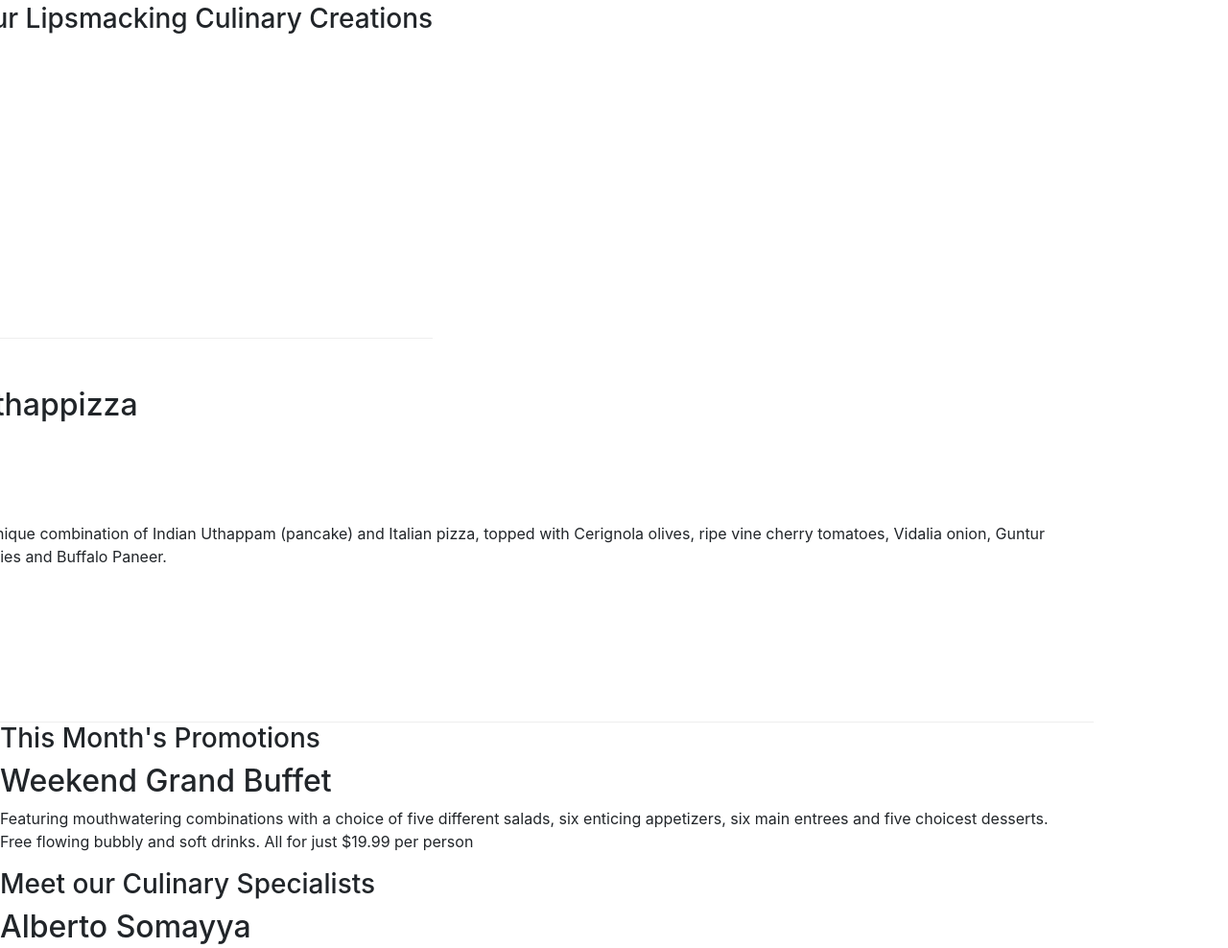
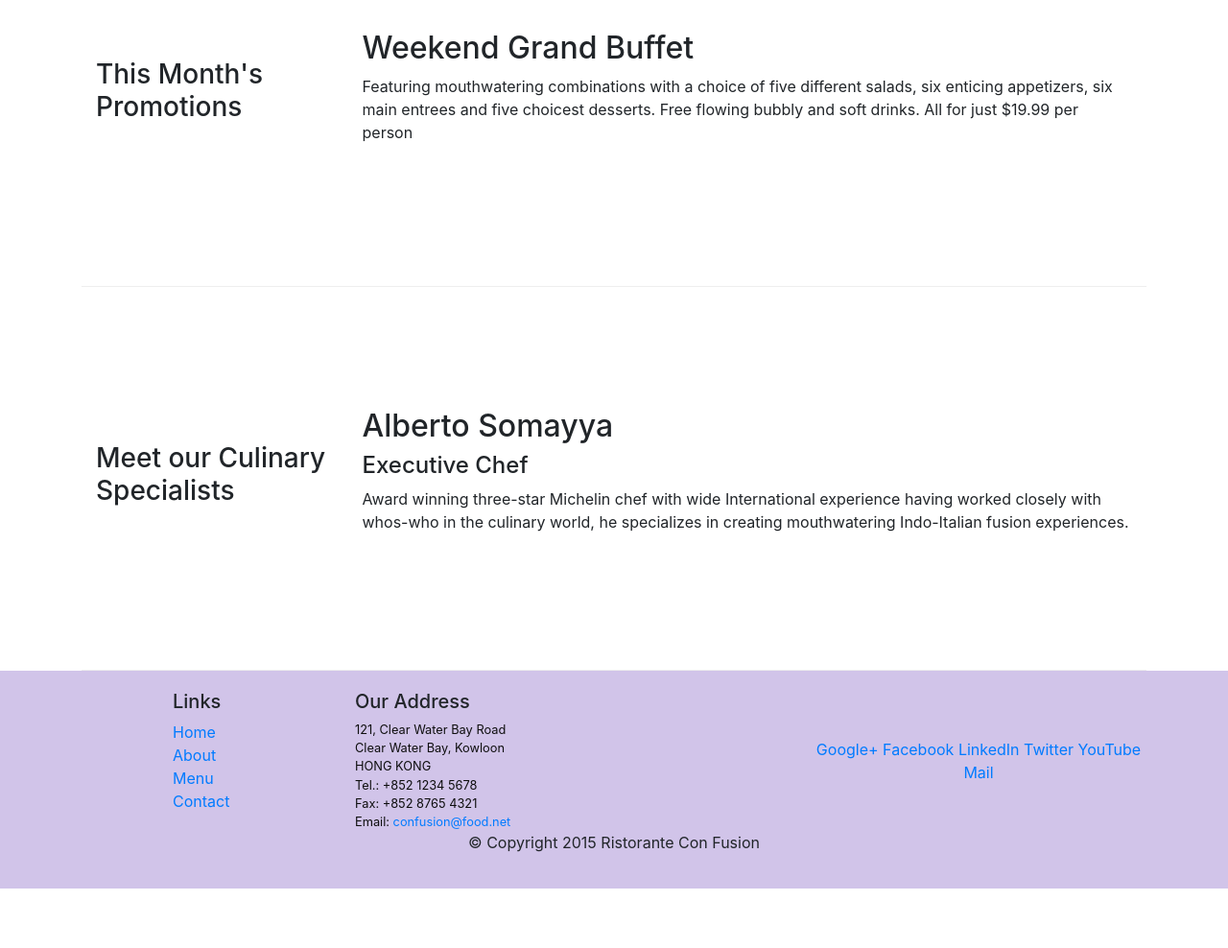
Before and after one commit to mayanksharma019/front-end-web-ui-frameworks, a website: page index.html in a window 1280 px wide. Shown: the part 761-1749 px from the top of the page at 96% size. After the commit the page ends 1687 px from the top, so only its background shows below. Drawn offline with nearby package versions, Linux system fonts and the light colour scheme; files that its build step writes are made by us from their sources.

Commit message:
4th commit

```diff
--- a/index.html
+++ b/index.html
@@ -2,61 +2,62 @@
 <html lang="en">
 
 <head>
+    <!-- Required meta tags always come first -->
+    <meta charset="utf-8">
+    <meta name="viewport" content="width=device-width, initial-scale=1, shrink-to-fit=no">
+    <meta http-equiv="x-ua-compatible" content="ie=edge">
+
+    <!-- Bootstrap CSS -->
+    <link rel="stylesheet" href="node_modules/bootstrap/dist/css/bootstrap.min.css">
+    <link href="css/styles.css" rel="stylesheet">
     <title>Ristorante Con Fusion</title>
-    <!-- Required meta tags always come first -->
-<meta charset="utf-8">
-<meta name="viewport" content="width=device-width, initial-scale=1, shrink-to-fit=no">
-<meta http-equiv="x-ua-compatible" content="ie=edge">
-    <link href="css/styles.css" rel="stylesheet">
-<!-- Bootstrap CSS -->
-<link rel="stylesheet" href="node_modules/bootstrap/dist/css/bootstrap.min.css">
 </head>
 
 <body>
 
     <header class="jumbotron">
-        <div class="col-12 col-sm-6 row row-header">
-            <div class="col-12 col-sm">
-                <div class="col-12 col-sm-4 col-md-3">
+        <div class="container">
+            <div class="row row-header">
+                <div class="col-12 col-sm-8">
                     <h1>Ristorante con Fusion</h1>
                     <p>We take inspiration from the World's best cuisines, and create a unique fusion experience. Our lipsmacking creations will tickle your culinary senses!</p>
                 </div>
-                <div class="col col-sm col-md">
+                <div class="col col-sm">
                 </div>
             </div>
         </div>
     </header>
 
-    <div class="container row row-content">
-        <div class="row ">
-            <div class="row row-content">
+    <div class="container">
+        <div class="row row-content align-items-center">
+            <div class="col-sm-4 col-md-3 flex-last">
                 <h3>Our Lipsmacking Culinary Creations</h3>
             </div>
-            <div class="row row-content">
+            <div class="col-sm col-md flex-first">
                 <h2>Uthappizza</h2>
-                <p>A unique combination of Indian Uthappam (pancake) and Italian pizza, topped with Cerignola olives, ripe vine cherry tomatoes, Vidalia onion, Guntur chillies and Buffalo Paneer.</p>
+                <p class=" d-none d-sm-block">A unique combination of Indian Uthappam (pancake) and Italian pizza, topped with Cerignola olives, ripe vine cherry tomatoes, Vidalia onion, Guntur chillies and Buffalo Paneer.</p>
             </div>
         </div>
 
 
-        <div>
-            <div>
+        <div class="row row-content align-items-center">
+            <div class="col-sm-4 col-md-3">
                 <h3>This Month's Promotions</h3>
             </div>
-            <div>
+            <div class="col-sm col-md">
                 <h2>Weekend Grand Buffet</h2>
-                <p>Featuring mouthwatering combinations with a choice of five different salads, six enticing appetizers, six main entrees and five choicest desserts. Free flowing bubbly and soft drinks. All for just $19.99 per person </p>
+                <p class=" d-none d-sm-block">Featuring mouthwatering combinations with a choice of five different salads, six enticing appetizers, six main entrees and five choicest desserts. Free flowing bubbly and soft drinks. All for just $19.99 per person </p>
             </div>
         </div>
 
-        <div>
-            <div>
+        <div class="row row-content align-items-center">
+            <div class="col-sm-4 col-md-3 flex-last">
                 <h3>Meet our Culinary Specialists</h3>
             </div>
-            <div>
+            <div class="col-sm col-md flex-first">
                 <h2>Alberto Somayya</h2>
                 <h4>Executive Chef</h4>
-                <p>Award winning three-star Michelin chef with wide International experience having worked closely with whos-who in the culinary world, he specializes in creating mouthwatering Indo-Italian fusion experiences. </p>
+                <p class=" d-none d-sm-block">Award winning three-star Michelin chef with wide International experience having worked closely with whos-who in the culinary world, he specializes in creating mouthwatering Indo-Italian fusion experiences. </p>
             </div>
         </div>
     </div>
@@ -64,7 +65,7 @@
     <footer class="footer">
         <div class="container">
             <div class="row">
-                <div class="col-12 col-sm-4 order-sm-last col-md-3">
+                <div class="col-5 offset-1 col-sm-2">
                     <h5>Links</h5>
                     <ul class="list-unstyled">
                         <li><a href="#">Home</a></li>
@@ -73,7 +74,7 @@
                         <li><a href="#">Contact</a></li>
                     </ul>
                 </div>
-                <div class="col-7 col-sm-5">
+                <div class="col-6 col-sm-5">
                     <h5>Our Address</h5>
                     <address>
 		              121, Clear Water Bay Road<br>
@@ -84,8 +85,8 @@
 		              Email: <a href="mailto:confusion@food.net">confusion@food.net</a>
 		           </address>
                 </div>
-                <div  class="col-12 col-sm-4">
-                    <div class="col-auto">
+                <div class="col col-sm-4 align-self-center">
+                    <div style="text-align:center">
                         <a href="http://google.com/+">Google+</a>
                         <a href="http://www.facebook.com/profile.php?id=">Facebook</a>
                         <a href="http://www.linkedin.com/in/">LinkedIn</a>
@@ -95,17 +96,20 @@
                     </div>
                 </div>
            </div>
-           <div>
-                <div>
-                    <p>© Copyright 2018 Ristorante Con Fusion</p>
+           <div class="row justify-content-center">
+                <div class="col-auto">
+                    <p>© Copyright 2015 Ristorante Con Fusion</p>
                 </div>
            </div>
         </div>
     </footer>
-    <!-- jQuery first, then Popper.js, then Bootstrap JS. -->
-    <script src="node_modules/jquery/dist/jquery.slim.min.js"></script>
+
+    <!-- jQuery first, then Tether, then Bootstrap JS. -->
+    <!-- Bootsrap beta 4 replaced Tether with Popper -->
+    <script src="node_modules/jquery/dist/jquery.min.js"></script>
     <script src="node_modules/popper.js/dist/umd/popper.min.js"></script>
     <script src="node_modules/bootstrap/dist/js/bootstrap.min.js"></script>
+
 </body>
 
 </html>
--- a/styles.css
+++ b/styles.css
@@ -1,30 +1,30 @@
 .row-header{
-    margin:0 auto;
-    padding:0;
+    margin:0px auto;
+    padding:0px;
 }
 
 .row-content {
-    margin:0 auto;
-    padding: 50px 0 50px 0;
+    margin:0px auto;
+    padding: 50px 0px 50px 0px;
     border-bottom: 1px ridge;
     min-height:400px;
 }
 
 .footer{
     background-color: #D1C4E9;
-    margin:0 auto;
-    padding: 20px 0 20px 0;
+    margin:0px auto;
+    padding: 20px 0px 20px 0px;
 }
 
 .jumbotron {
     padding:70px 30px 70px 30px;
-    margin:0 auto;
+    margin:0px auto;
     background: #9575CD ;
     color:floralwhite;
 }
 
 address{
     font-size:80%;
-    margin:0;
+    margin:0px;
     color:#0f0f0f;
 }
```
